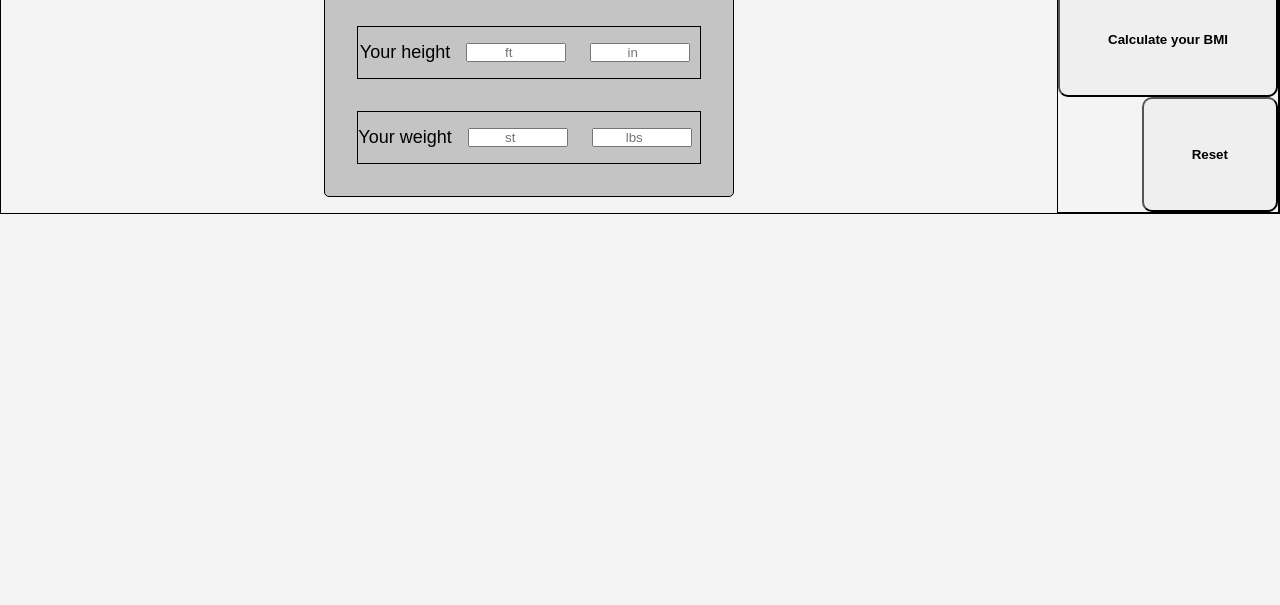
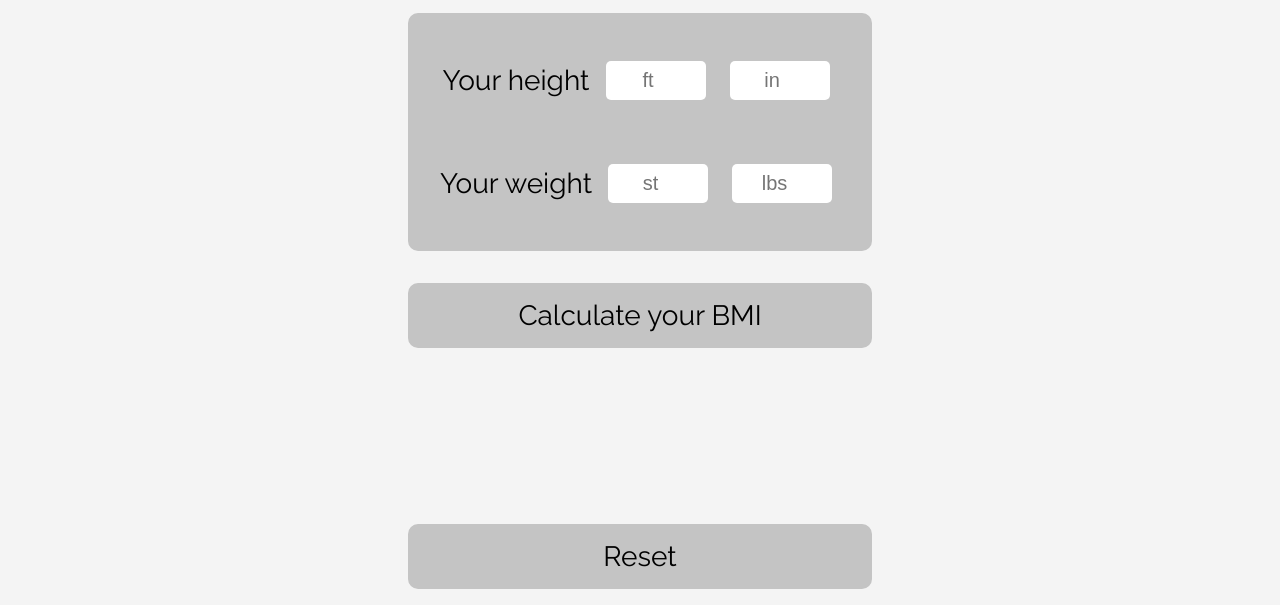
Before and after one commit to carlb4ll/bmi_calculator, a plain HTML site: page index.html in a window 1280 px wide. Shown: the part 1328-1933 px from the top of the page. Before the commit the page ends 1622 px from the top, so only its background shows below. Drawn offline with Linux system fonts and the light colour scheme; files whose address does not match are found by name.

Commit message:
main styling completed

```diff
--- a/index.html
+++ b/index.html
@@ -31,12 +31,14 @@
           </div>
         </form>
       </div>
-      <div id="button-container">
-        <button onclick="bmicalc()">Calculate your BMI</button>
-        <button onclick="resetPage()">Reset</button>
-        <script src="/BMI Calculator/bmi.js"></script>
-      </div>
+
+      <button onclick="bmicalc()">Calculate your BMI</button>
+      <p id="yourbmi"></p>
+      <p id="category"></p>
     </div>
-    <p id="yourbmi"></p>
+    <div class="container">
+      <button id="reset" onclick="resetPage()">Reset</button>
+    </div>
+    <script src="/BMI Calculator/bmi.js"></script>
   </body>
 </html>
--- a/style.css
+++ b/style.css
@@ -1,3 +1,5 @@
+@import url("https://fonts.googleapis.com/css2?family=Raleway&display=swap");
+
 * {
   box-sizing: border-box;
   margin: 0;
@@ -6,21 +8,20 @@
 
 body {
   background-color: #f4f4f4;
-  font-family: Arial, Helvetica, sans-serif;
+  font-family: "Raleway", sans-serif;
   font-size: 18px;
 }
 .container {
   display: flex;
+  flex-direction: column;
   align-items: center;
   justify-content: center;
-  border: 1px solid black;
 }
 
 #main-header {
   display: flex;
   align-items: center;
   justify-content: center;
-  border: 1px solid black;
 }
 #main-title {
   font-size: 36px;
@@ -28,19 +29,11 @@ body {
   text-align: center;
   width: 632px;
   height: 55px;
-  /* position: absolute;
-  width: 632px;
-  height: 55px;
-  left: 678px;
-  top: 104px; */
 }
-/* img {
-  position: absolute;
-  width: 122px;
-  height: 115px;
-  left: 521px;
-  top: 69px;
-} */
+img {
+  margin-top: 1rem;
+}
+
 .subtitle {
   font-size: 24px;
   margin: 0 auto;
@@ -52,44 +45,69 @@ body {
   align-items: center;
   justify-content: center;
   margin: 2rem;
-  border: 1px solid black;
 }
 .user-input input {
   margin: 1rem;
   margin-right: 0.5rem;
   text-align: center;
   max-width: 100px;
+  border-radius: 5px;
+  border: none;
+  padding: 0.5rem;
+  font-size: 20px;
+}
+input:focus {
+  outline-color: #000;
+}
+
+label {
+  font-size: 28px;
 }
 
 button {
   display: block;
-  margin: 1rem
+  margin: 1rem;
   text-align: center;
-  padding: 3rem;
-  font-weight: bold;
+  padding: 1rem;
   border-radius: 10px;
+  padding-left: 110px;
+  padding-right: 110px;
+  background-color: #c4c4c4;
+  border: none;
+  font-size: 28px;
+  font-family: inherit;
+  cursor: pointer;
+}
+button:hover {
+  background-color: #b9b9b9;
 }
 
-#yourbmi {
+button:focus {
+  box-shadow: 0 0 2pt 1pt #000;
+  outline: none;
+  border-radius: 10px;
+  background-color: #b9b9b9;
+}
+
+#yourbmi,
+#category {
   text-align: center;
-  margin: 2rem;
-  margin-top: 5rem;
+  margin: 1.5rem;
+  margin-top: 3rem;
+  font-size: 28px;
 }
 #input-section {
-  border: 1px solid black;
   max-width: 50vw;
   text-align: center;
-  margin: auto;
-  border-radius: 5px;
+  margin: 1rem;
+  border-radius: 10px;
   margin-bottom: 1rem;
   background-color: #c4c4c4;
   color: #000;
 }
 
-#button-container {
-  display: flex;
-  flex-direction: column;
-  align-items: flex-end;
-  justify-content: space-between;
-  border: 1px solid black;
+#reset {
+  padding-left: 195px;
+  padding-right: 195px;
+  font-size: 28px;
 }
```
Also changed, not shown: bmi.js (+12 -10 lines).
